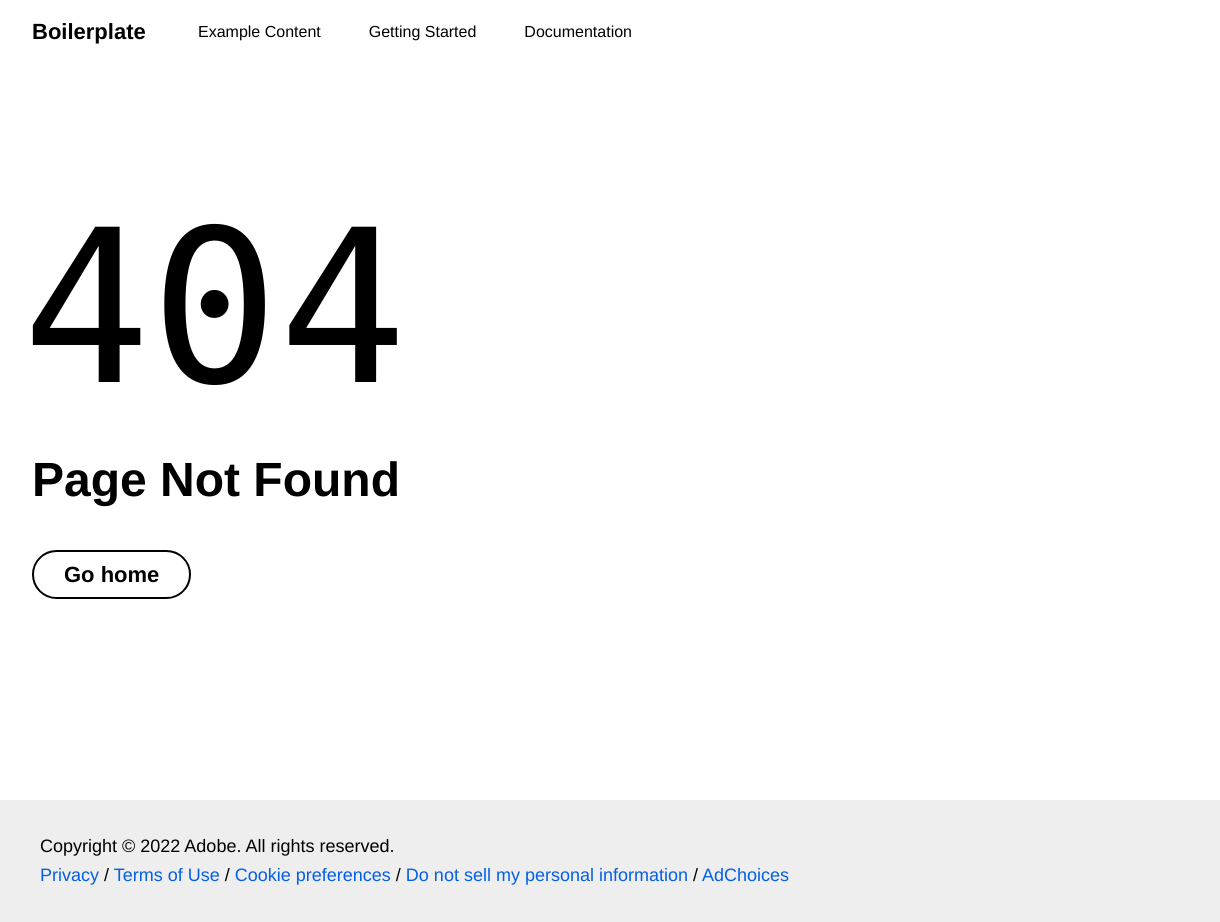
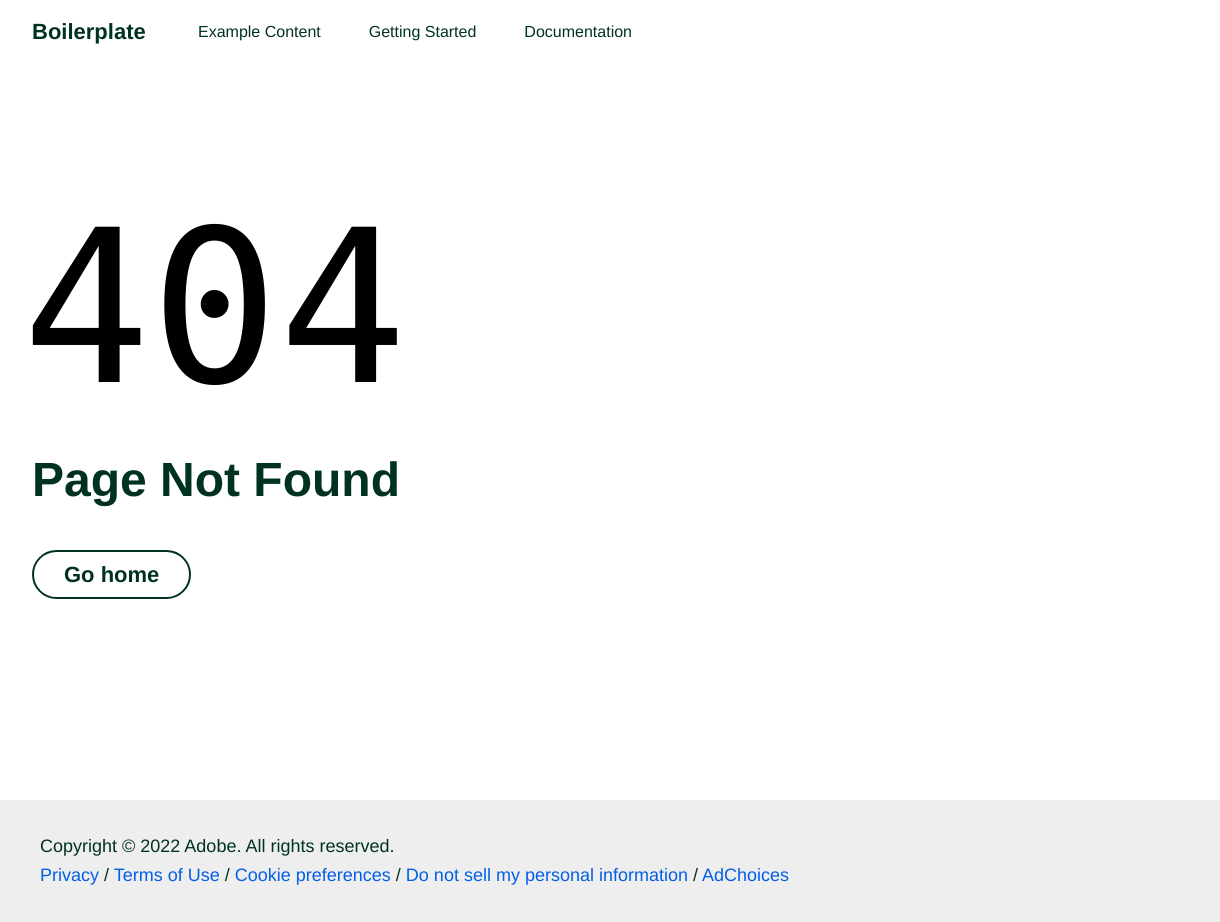
Before and after one commit to iuliag/helix-get-started, a website: page 404.html in a window 1280 px wide. Shown: the full height of the page, 0-1220 px from the left. Drawn offline with Linux system fonts and the light colour scheme; files whose address does not match are found by name.

Commit message:
feat: make text color green

```diff
--- a/styles/styles.css
+++ b/styles/styles.css
@@ -17,7 +17,7 @@
   --background-color: #fff;
   --overlay-background-color: #eee;
   --highlight-background-color: #ccc;
-  --text-color: #000;
+  --text-color: #003223;
 
   /* fonts */
   --body-font-family: 'helvetica neue', helvetica, ubuntu, roboto, noto, sans-serif;
```
Also changed, not shown: 1 other file.
